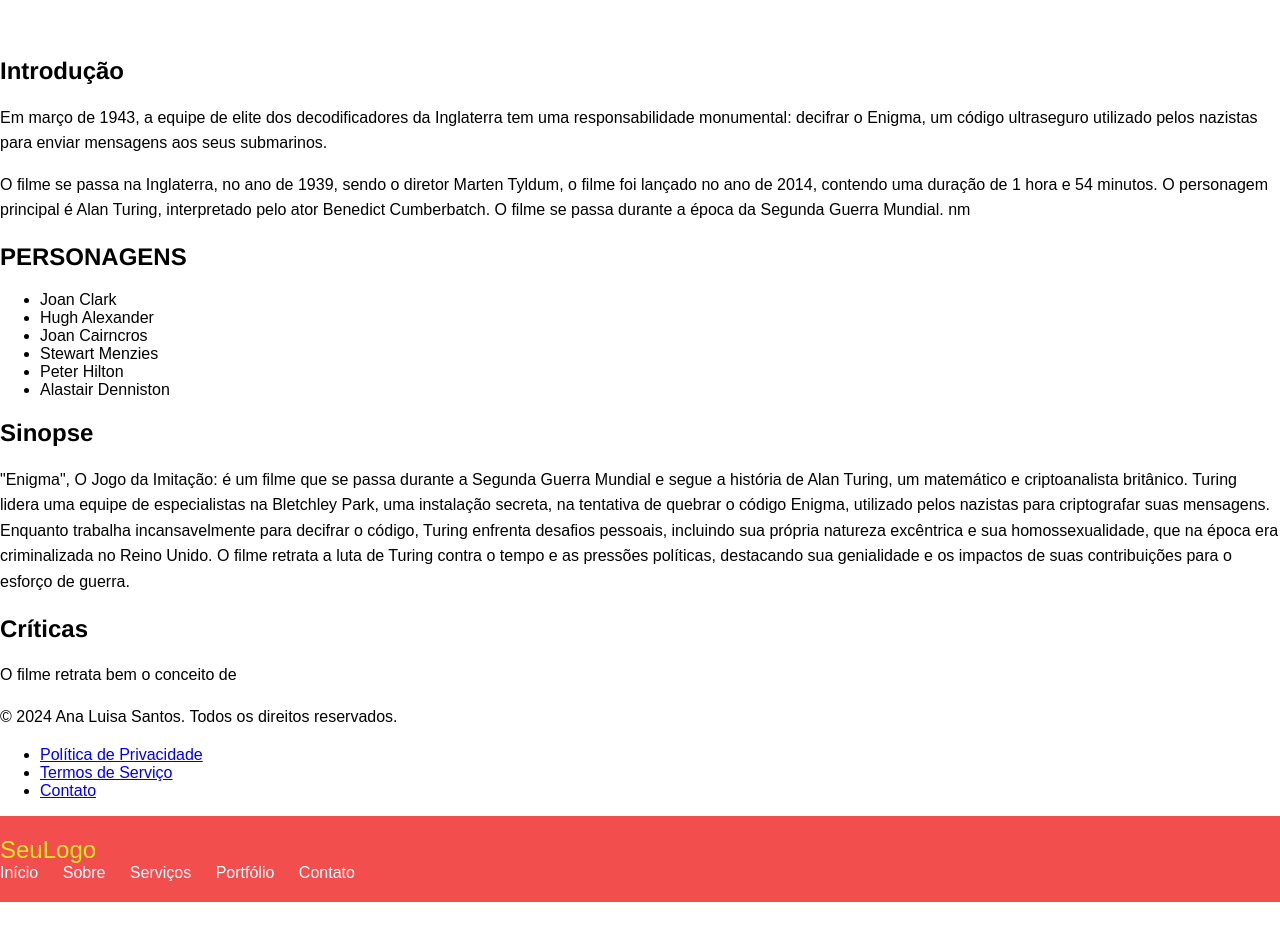
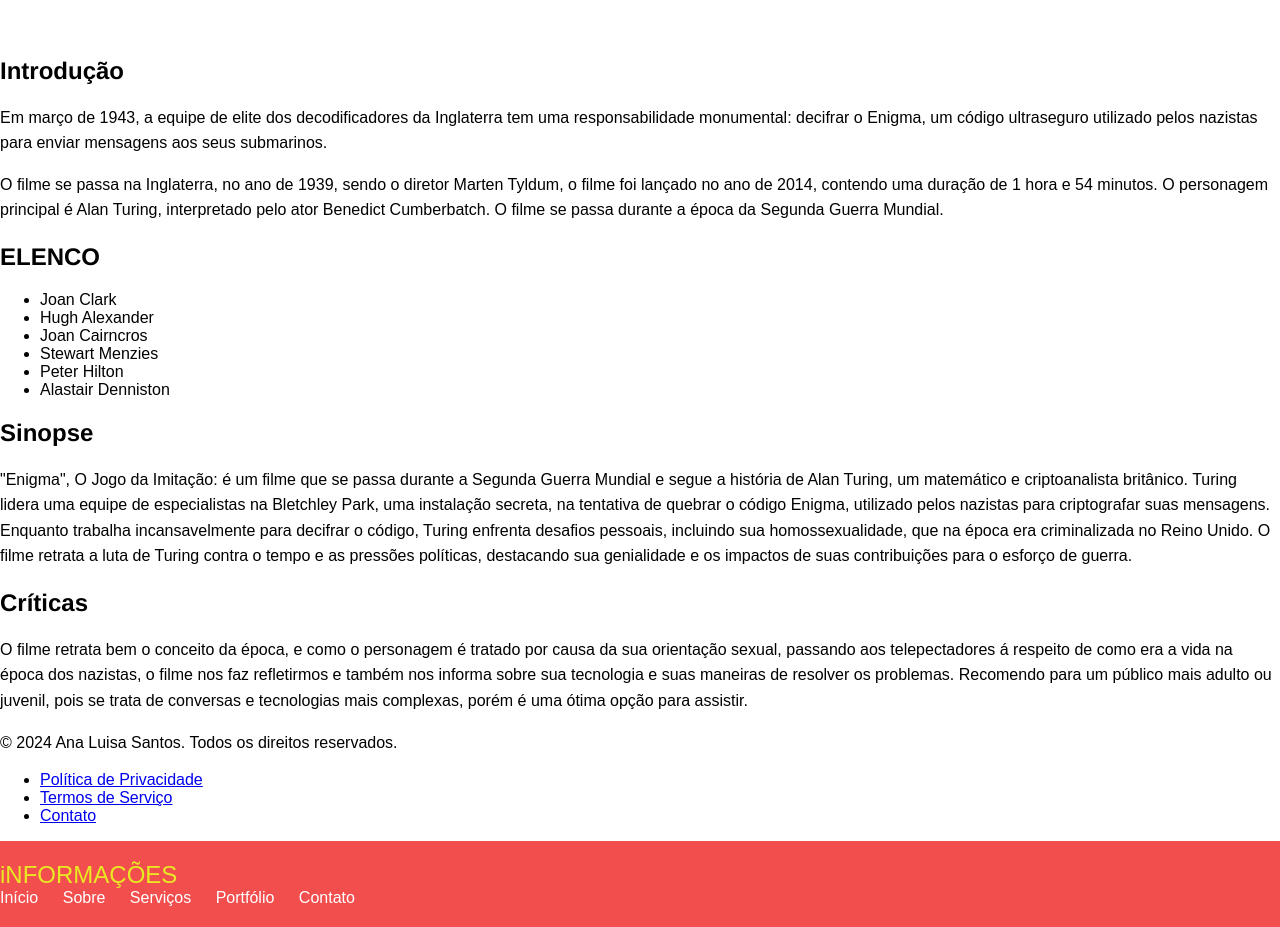
Before and after one commit to analuisa1010/Enigma-3AEdith, a plain HTML site: page index.html in a window 1280 px wide. Shown: the part 61-988 px from the top of the page. Before the commit the page ends 963 px from the top, so only its background shows below. Drawn offline with Linux system fonts and the light colour scheme.

Commit message:
parte3232

```diff
--- a/index.html
+++ b/index.html
@@ -14,10 +14,10 @@
      um código ultraseguro utilizado pelos nazistas para enviar mensagens aos seus submarinos.</p>
     <p>O filme se passa na Inglaterra, no ano de 1939, sendo o  diretor Marten Tyldum, o filme foi lançado no ano de
         2014, contendo uma duração de 1 hora e 54 minutos. O personagem principal é Alan Turing, interpretado pelo ator Benedict
-        Cumberbatch. O filme se passa durante a época da Segunda Guerra Mundial. nm
+        Cumberbatch. O filme se passa durante a época da Segunda Guerra Mundial.
     </p>
 
-    <h2>PERSONAGENS</h2>
+    <h2>ELENCO</h2>
     <ul>
     <li>Joan Clark</li>
     <li>Hugh Alexander</li>
@@ -32,12 +32,16 @@
         Turing lidera uma equipe de especialistas na Bletchley Park, uma instalação secreta, na tentativa de quebrar o código Enigma,
          utilizado pelos nazistas para criptografar suas mensagens.
          Enquanto trabalha incansavelmente para decifrar o código, Turing enfrenta desafios pessoais,
-         incluindo sua própria natureza excêntrica e sua homossexualidade, que na época era criminalizada no Reino Unido.
+         incluindo sua homossexualidade, que na época era criminalizada no Reino Unido.
           O filme retrata a luta de Turing contra o tempo e as pressões políticas, destacando sua genialidade e os impactos de suas contribuições
           para o esforço de guerra.</p>
 
     <h2>Críticas</h2>
-    <p>O filme retrata bem o conceito de</p>
+    <p>O filme retrata bem o conceito da época, e como o personagem é tratado por causa da sua orientação sexual, passando aos telepectadores á respeito de como era a vida na época
+        dos nazistas, o filme nos faz refletirmos e também nos informa sobre sua tecnologia e suas maneiras de resolver os problemas. Recomendo para um público mais adulto ou juvenil,
+        pois se trata de conversas e tecnologias mais complexas, porém é uma ótima opção para assistir.
+
+    </p>
 
 
 </body>
@@ -55,7 +59,7 @@
 <header>
     <nav class="navbar">
         <div class="container">
-            <a href="#" class="logo">SeuLogo</a>
+            <a href="#" class="logo">iNFORMAÇÕES</a>
             <ul class="nav-menu">
                 <li><a href="#">Início</a></li>
                 <li><a href="#">Sobre</a></li>
```
